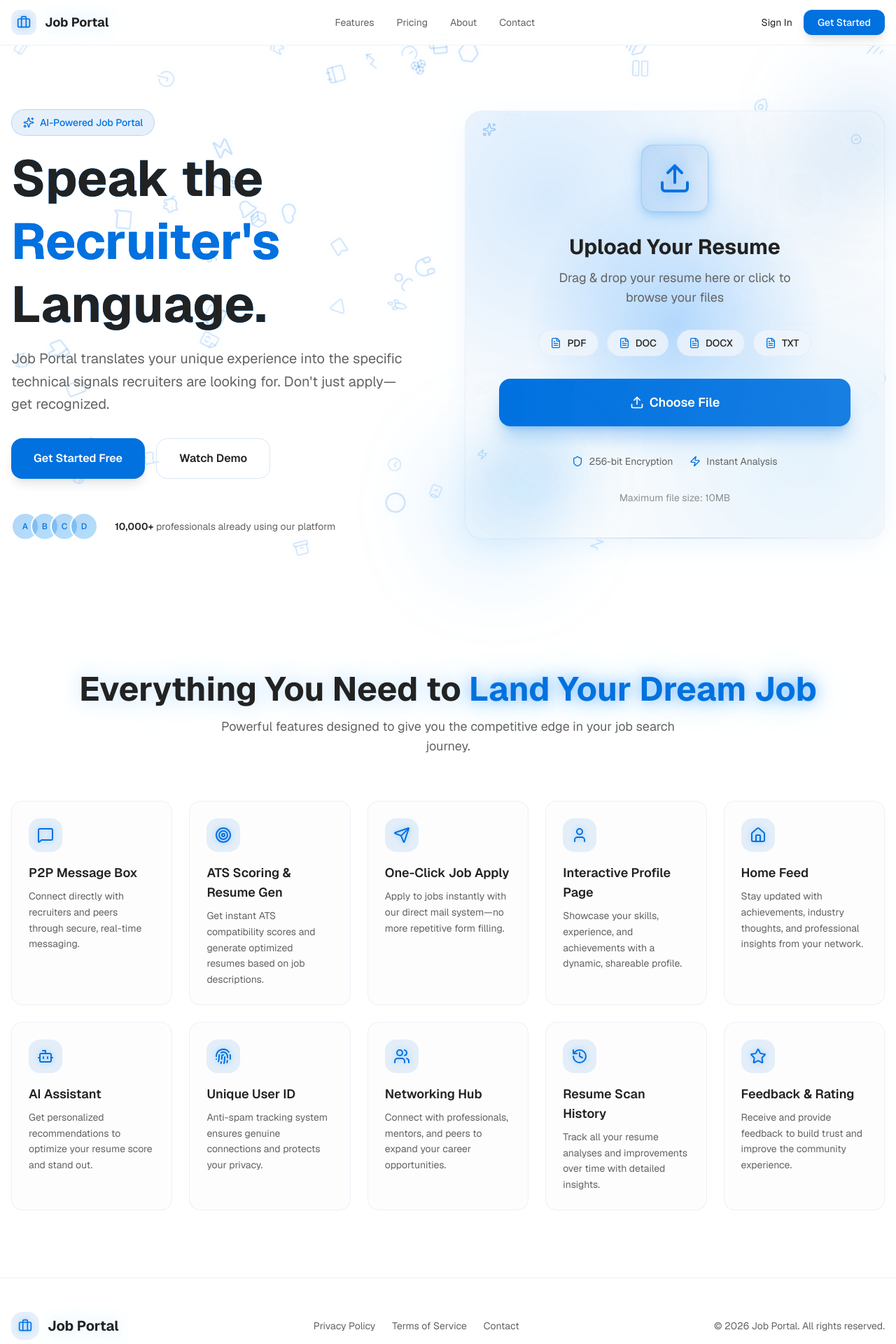
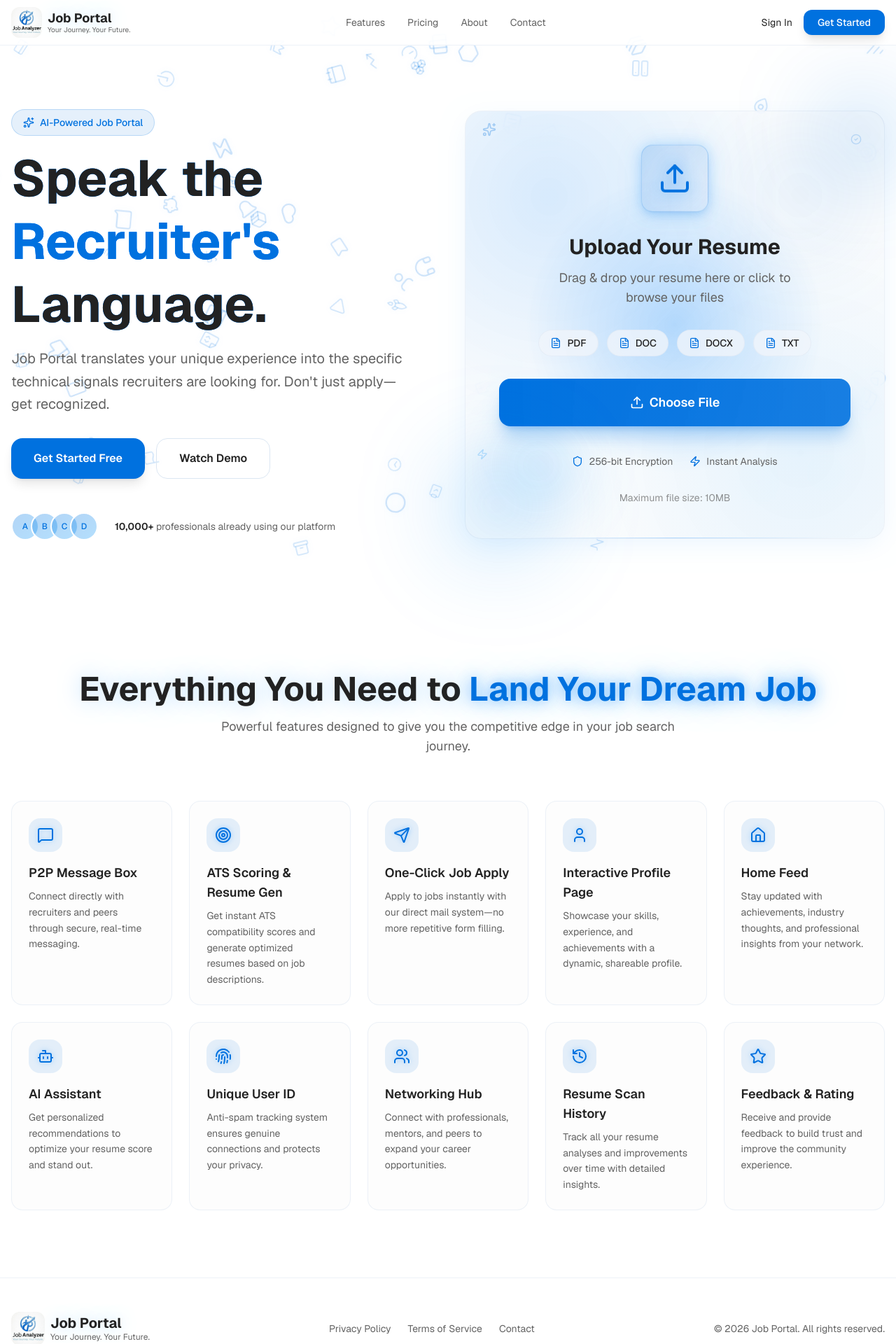
Before and after one commit to 2k25cse2513619-sketch/v0-job-portal-landing-page, a Next.js app: page / in a window 1280 px wide. Shown: the top 1920 px of the page at 70% size. Built offline with nearby package versions, Linux system fonts and the light colour scheme.

Commit message:
feat: update branding and use new logo image
Replace "Job Analyzer" with "Job Portal" and update logo
across site for optimized loading.

Co-authored-by: Shivank Tripathi <235911438+2k25cse2513619-sketch@users.noreply.github.com>

```diff
--- a/components/footer.tsx
+++ b/components/footer.tsx
@@ -1,7 +1,7 @@
 "use client"
 
 import { motion } from "framer-motion"
-import { Briefcase } from "lucide-react"
+import Image from "next/image"
 
 export function Footer() {
   return (
@@ -14,23 +14,27 @@ export function Footer() {
           transition={{ duration: 0.6 }}
           className="flex flex-col md:flex-row items-center justify-between gap-6"
         >
-          <div className="flex items-center gap-3">
-            <div className="w-10 h-10 rounded-xl bg-primary/10 flex items-center justify-center">
-              <Briefcase
-                className="w-5 h-5 text-primary"
+          <div className="flex items-center gap-2">
+            <Image
+              src="/images/logo.jpeg"
+              alt="Job Portal Logo"
+              width={48}
+              height={48}
+              className="rounded-lg"
+            />
+            <div className="flex flex-col">
+              <span
+                className="text-xl font-bold text-foreground leading-tight"
                 style={{
-                  filter: "drop-shadow(0 0 4px oklch(0.6 0.22 250 / 0.4))",
+                  textShadow: "0 0 20px oklch(0.6 0.22 250 / 0.2)",
                 }}
-              />
+              >
+                Job Portal
+              </span>
+              <span className="text-xs text-muted-foreground leading-tight">
+                Your Journey. Your Future.
+              </span>
             </div>
-            <span
-              className="text-xl font-bold text-foreground"
-              style={{
-                textShadow: "0 0 20px oklch(0.6 0.22 250 / 0.2)",
-              }}
-            >
-              Job Portal
-            </span>
           </div>
 
           <div className="flex flex-wrap items-center justify-center gap-6 text-sm text-muted-foreground">
--- a/components/navbar.tsx
+++ b/components/navbar.tsx
@@ -1,8 +1,9 @@
 "use client"
 
 import { motion } from "framer-motion"
-import { Briefcase, Menu, X } from "lucide-react"
+import { Menu, X } from "lucide-react"
 import { useState } from "react"
+import Image from "next/image"
 
 export function Navbar() {
   const [isOpen, setIsOpen] = useState(false)
@@ -17,23 +18,27 @@ export function Navbar() {
       <div className="max-w-7xl mx-auto px-4">
         <div className="flex items-center justify-between h-16">
           {/* Logo */}
-          <div className="flex items-center gap-3">
-            <div className="w-9 h-9 rounded-lg bg-primary/10 flex items-center justify-center">
-              <Briefcase
-                className="w-5 h-5 text-primary"
+          <div className="flex items-center gap-2">
+            <Image
+              src="/images/logo.jpeg"
+              alt="Job Portal Logo"
+              width={44}
+              height={44}
+              className="rounded-lg"
+            />
+            <div className="flex flex-col">
+              <span
+                className="text-lg font-bold text-foreground leading-tight"
                 style={{
-                  filter: "drop-shadow(0 0 4px oklch(0.6 0.22 250 / 0.4))",
+                  textShadow: "0 0 20px oklch(0.6 0.22 250 / 0.2)",
                 }}
-              />
+              >
+                Job Portal
+              </span>
+              <span className="text-[10px] text-muted-foreground leading-tight">
+                Your Journey. Your Future.
+              </span>
             </div>
-            <span
-              className="text-lg font-bold text-foreground"
-              style={{
-                textShadow: "0 0 20px oklch(0.6 0.22 250 / 0.2)",
-              }}
-            >
-              Job Portal
-            </span>
           </div>
 
           {/* Desktop Navigation */}
```
Also changed, not shown: public/images/logo.jpeg (added).
